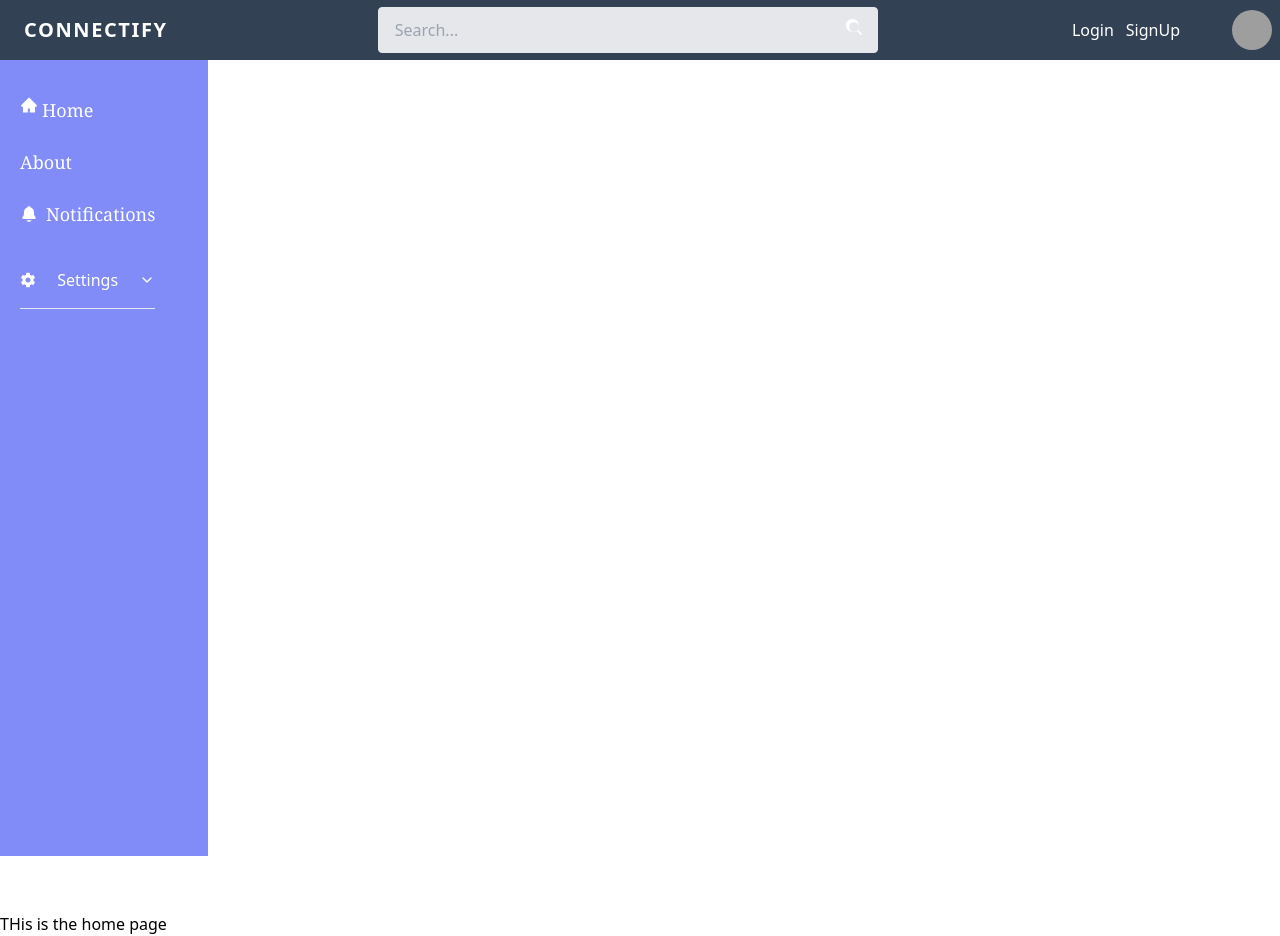
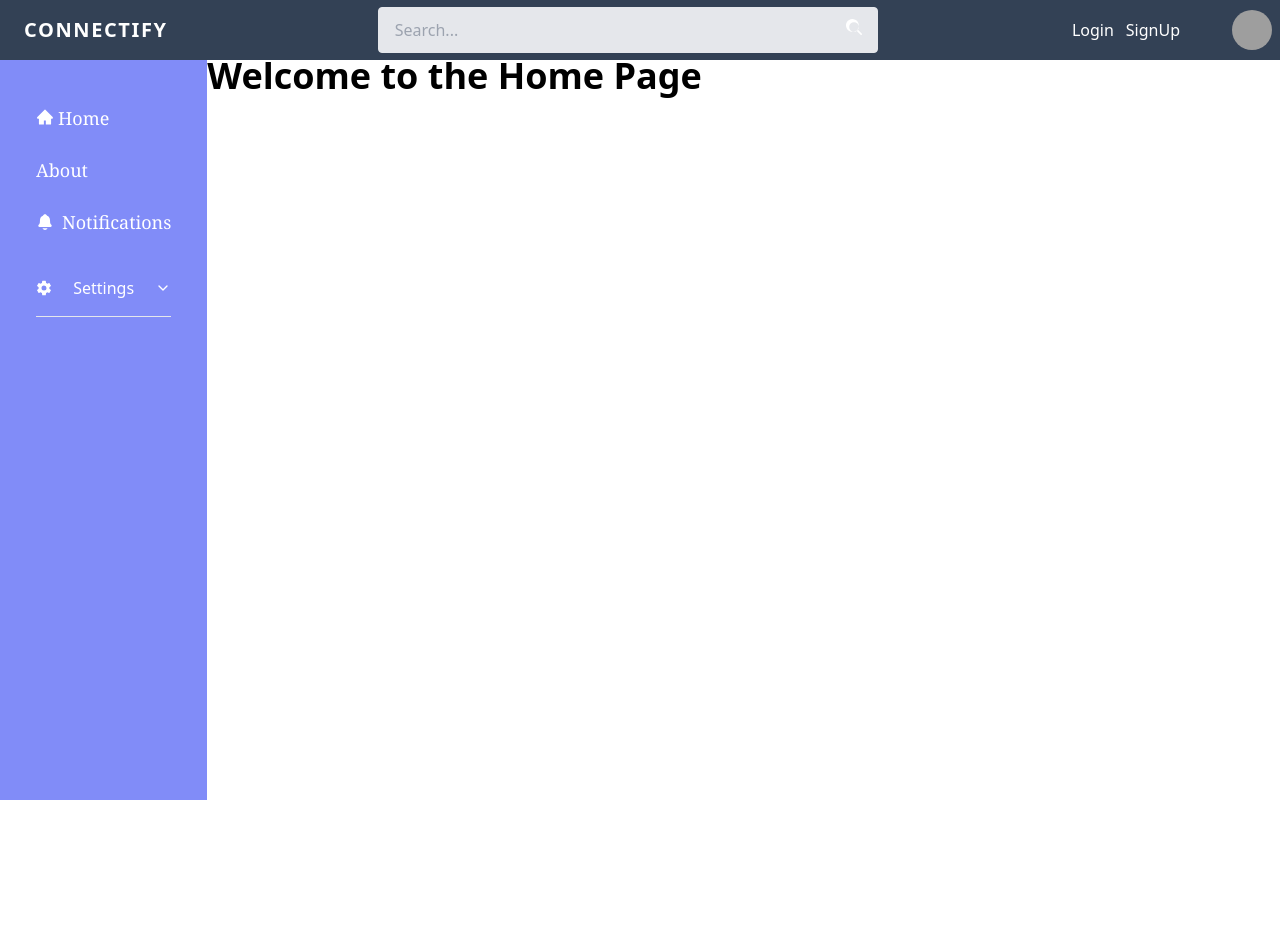
Before and after one commit to AnuragDahal/Connectify-frontend, a React (Vite) app: page / in a window 1280 px wide. After the commit the page ends 800 px from the top, so only its background shows below. Built offline with nearby package versions, Linux system fonts and the light colour scheme; grey boxes are pictures that could not be loaded.

Commit message:
feat: Update Home page layout and NavBar component

```diff
--- a/src/App.jsx
+++ b/src/App.jsx
@@ -5,6 +5,7 @@ import { Route, Routes, useLocation } from "react-router-dom";
 import NavBar from "./components/NavBar";
 import Home from "./pages/Home";
 import SideBar from "./components/SideBar";
+import About from "./pages/About";
 
 const PATH_NOT_TO_RENDER_NAVBAR_AND_SIDEBAR = ["/login", "/signup"];
 
@@ -15,15 +16,16 @@ const App = () => {
       {PATH_NOT_TO_RENDER_NAVBAR_AND_SIDEBAR.includes(
         location.pathname
       ) ? null : (
-        <>
+        <div className="flex flex-row">
           <NavBar />
           <SideBar />
-        </>
+          <Home/>
+        </div>
       )}
       <Routes>
-        <Route path="/" element={<Home />} />
-        {/* <Route path="/about" element={<About />} />
-        <Route path="/notifications" element={<Notifications />} /> */}
+        <Route path="/" />
+        <Route path="/about" element={<About />} />
+        {/* <Route path="/notifications" element={<Notifications />} />  */}
         <Route path="/login" element={<Login />} />
         <Route path="/signup" element={<SignUp />} />
       </Routes>
--- a/src/components/NavBar.jsx
+++ b/src/components/NavBar.jsx
@@ -1,6 +1,6 @@
 import React, { useState } from "react";
 import { Link, useLocation } from "react-router-dom";
-import { Avatar, AvatarFallback, AvatarImage } from "./Avatar";
+import { Avatar, AvatarFallback, AvatarImage } from "./ui/Avatar";
 const NavBar = () => {
   const [atTop, setAtTop] = useState(true);
   const location = useLocation();
--- a/src/components/SideBar.jsx
+++ b/src/components/SideBar.jsx
@@ -6,16 +6,16 @@ import {
   AccordionContent,
   AccordionItem,
   AccordionTrigger,
-} from "./Accordion";
+} from "./ui/Accordion";
 
 const SideBar = () => {
   return (
     <>
-      <div className="my-14 h-screen w-52 bg-indigo-400">
-        <ul className="flex flex-col gap-6 text-white font-sans font-10 font-semibold fixed px-5">
+      <div className="h-screen w-fit px-4 py-4 pt-2 bg-indigo-400">
+        <ul className="flex flex-col gap-6 text-white font-sans font-10 font-semibold px-5 pt-14 ">
           <li className="hover:cursor-pointer text-lg font-medium font-serif">
-            <Link className="flex mt-10 align-baseline gap-1" to="/">
-              <AiFillHome className="hover:cursor-pointer" />
+            <Link to="/" className="flex mt-10 align-baseline gap-1">
+              <AiFillHome className="hover:cursor-pointer mt-1" />
               Home
             </Link>
           </li>
--- a/src/pages/Home.jsx
+++ b/src/pages/Home.jsx
@@ -1,7 +1,11 @@
 const Home = () => {
   return (
     <>
-      <h1>THis is the home page</h1>
+      <div className="pt-14 h-screen">
+        <h1 className="text-4xl font-bold text-black">
+          Welcome to the Home Page
+        </h1>
+      </div>
     </>
   );
 };
```
Also changed, not shown: src/components/ui/Accordion.jsx (renamed from src/components/Accordion.jsx), src/components/ui/Avatar.jsx (renamed from src/components/Avatar.jsx), src/components/ui/PostCard.jsx (renamed from src/components/PostCard.jsx).
